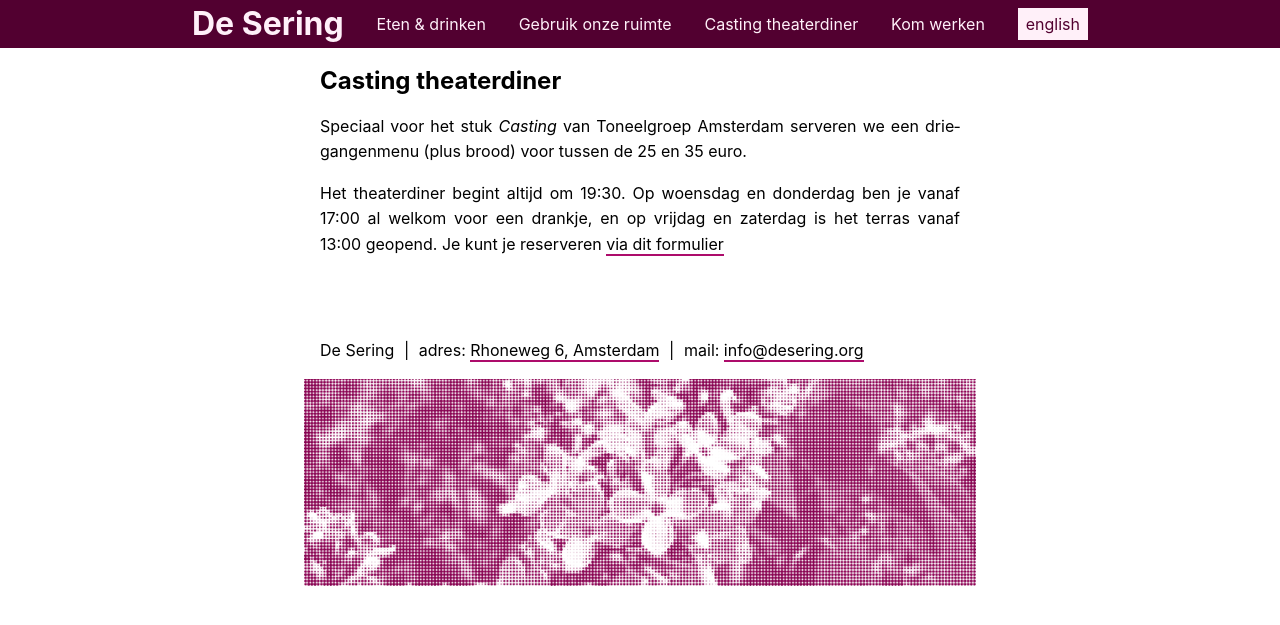
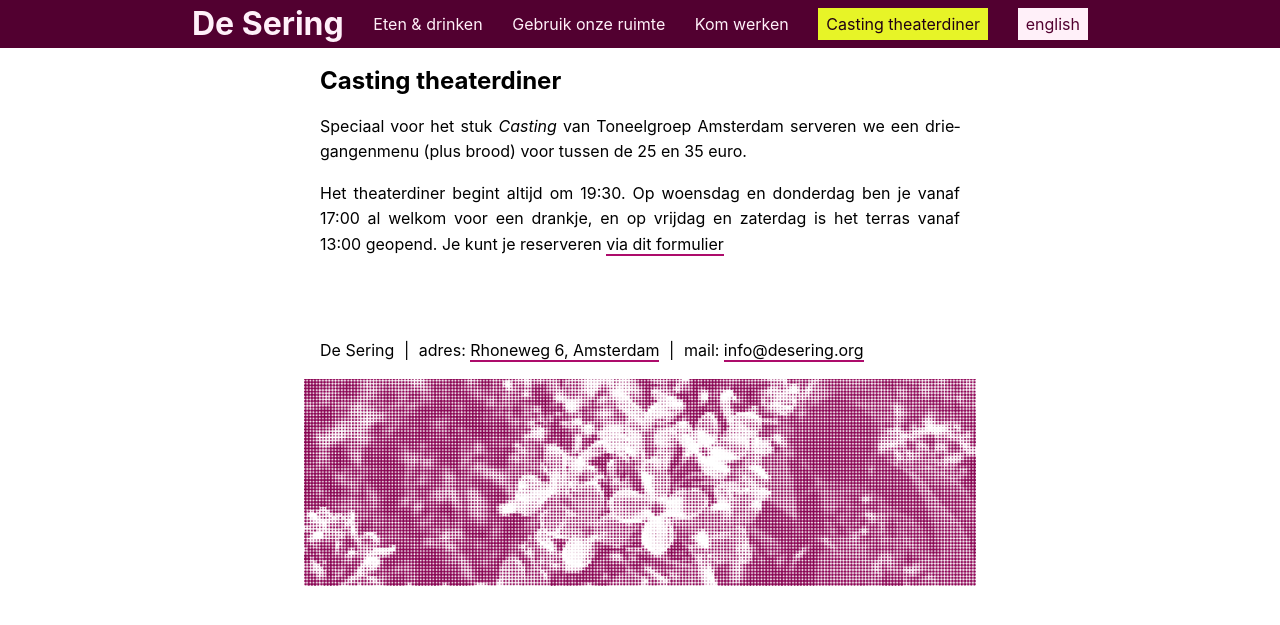
Before and after one commit to decoalitie/desering.org, a Jekyll site: the page built from casting-diner.html, in a window 1280 px wide. Shown: the top 625 px of the page. Built offline with Jekyll 4.4.1, drawn with Linux system fonts in a browser that asks for light colours; some web fonts are replaced.

Commit message:
Add special menu item

```diff
--- a/_data/main-menu.yml
+++ b/_data/main-menu.yml
@@ -1,10 +1,10 @@
 nl:
   - index.html
   - organiseren.html
+  - kom-werken.html
   - casting-diner.html
-  - kom-werken.html
 en:
   - en/index.html
   - en/organise.html
+  - en/work.html
   - en/casting-dinner.html
-  - en/work.html
--- a/_includes/sering-menu.html
+++ b/_includes/sering-menu.html
@@ -6,7 +6,7 @@
       <ul>
         {% for item in site.data["main-menu"][page.language] %}
           {% assign item_page = site.pages | where: "path", item | first %}
-          <li><a href="{{ item_page.url }}">{{ item_page["main-menu"] }} </a></li>
+          <li{% if item_page["main-menu-type"] %} class="special"{% endif %}><a href="{{ item_page.url }}">{{ item_page["main-menu"] }} </a></li>
         {% endfor %}
       </ul>
     </nav>
--- a/casting-diner.html
+++ b/casting-diner.html
@@ -4,6 +4,7 @@ layout: base
 language: nl
 translation: casting-dinner
 main-menu: Casting theaterdiner
+main-menu-type: special
 permalink: :path/:basename
 ---
 
--- a/en/casting-dinner.html
+++ b/en/casting-dinner.html
@@ -4,6 +4,7 @@ layout: base
 language: en
 translation: casting-diner
 main-menu: Casting theaterdiner
+main-menu-type: special
 permalink: :path/:basename
 ---
 
--- a/styles/_partials/layout/_header.scss
+++ b/styles/_partials/layout/_header.scss
@@ -47,6 +47,13 @@
             text-decoration: underline;
         }
 
+        .special a {
+            line-height: 2rem;
+            padding: 0 0.5rem;
+            background: var(--color-special);
+            color: var(--color-black);
+        }
+
         ul {
             display: flex;
             width: 100%;
```
